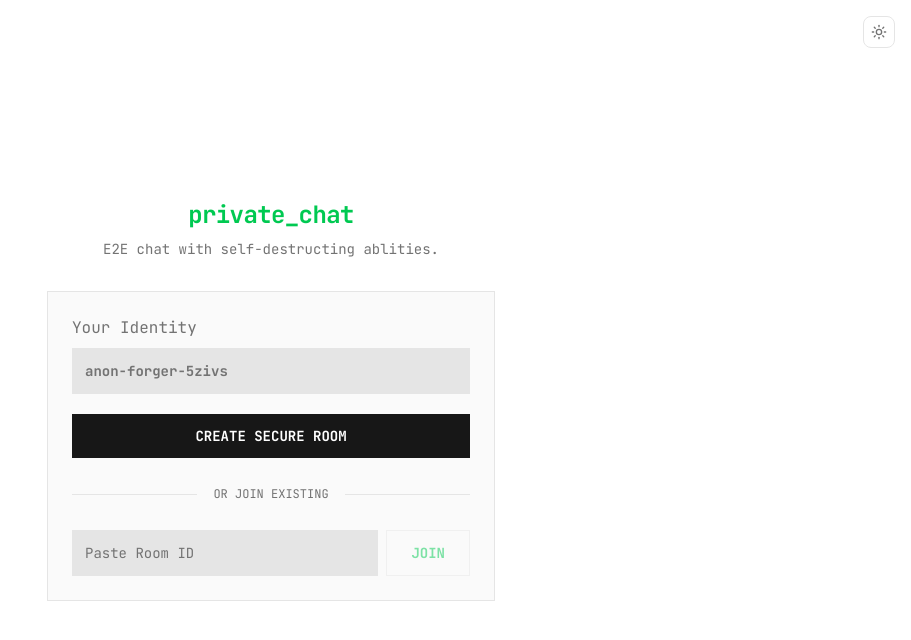
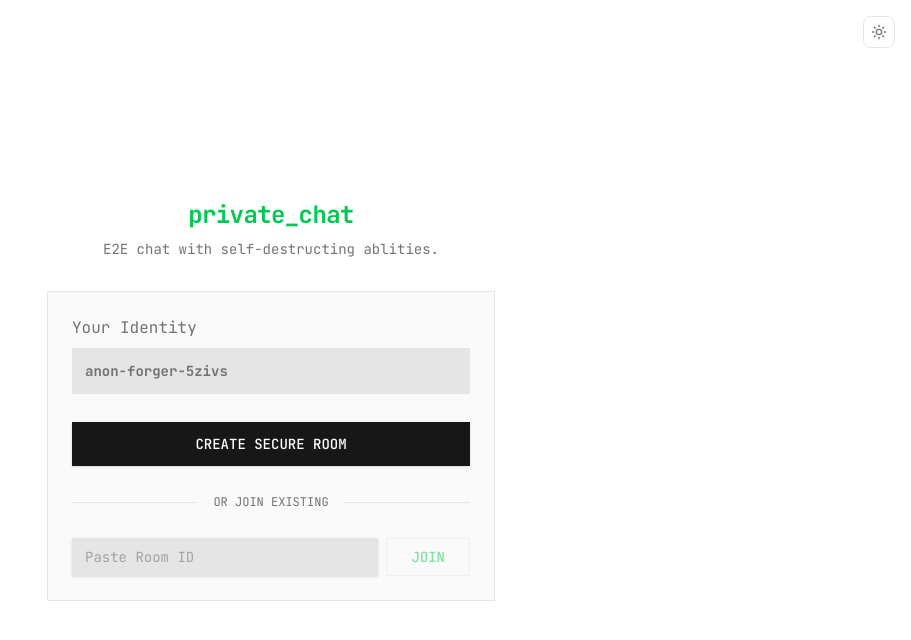
Before and after one commit to hyperdevstuff/sole-chat, a Next.js app: page / in a window 1280 px wide. Shown: the top 640 px of the page, without its empty margins (369-1280 px from the left). Built offline with nearby package versions, Linux system fonts and the light colour scheme; what @elysiajs/eden would draw is missing.

Commit message:
refactor: migrate home page to shared Button and Input components

```diff
--- a/src/app/page.tsx
+++ b/src/app/page.tsx
@@ -9,6 +9,8 @@ import "nanoid";
 import { useRouter } from "next/navigation";
 import { Loader2 } from "lucide-react";
 import { ThemeToggle } from "@/components/theme-toggle";
+import { Button } from "@/components/ui/button";
+import { Input } from "@/components/ui/input";
 
 function App() {
   const { username } = useUsername();
@@ -81,11 +83,11 @@ function App() {
                 </div>
               </div>
             </div>
-            <button
+            <Button
               onClick={() => createRoom()}
               disabled={isPending}
               aria-label="Create a new secure chat room"
-              className="w-full flex items-center justify-center gap-2 bg-foreground text-background p-3 text-sm font-bold hover:bg-foreground/90 hover:scale-[1.02] active:scale-[0.98] transition-all mt-2 cursor-pointer disabled:opacity-50 disabled:cursor-not-allowed disabled:hover:scale-100"
+              className="w-full flex items-center justify-center gap-2 bg-foreground text-background p-3 text-sm font-bold hover:bg-foreground/90 hover:scale-[1.02] active:scale-[0.98] transition-all mt-2 cursor-pointer disabled:opacity-50 disabled:cursor-not-allowed disabled:hover:scale-100 rounded-none h-auto"
             >
               {isPending ? (
                 <>
@@ -95,7 +97,7 @@ function App() {
               ) : (
                 "CREATE SECURE ROOM"
               )}
-            </button>
+            </Button>
 
             <div className="flex items-center gap-4 py-2">
               <div className="h-px flex-1 bg-border" />
@@ -107,22 +109,23 @@ function App() {
 
             <div className="space-y-2">
               <div className="flex gap-2">
-                <input
+                <Input
                   type="text"
                   placeholder="Paste Room ID"
                   value={roomId}
                   onChange={(e) => setRoomId(e.target.value)}
                   onKeyDown={(e) => e.key === "Enter" && handleJoin()}
-                  className="flex-1 bg-surface-sunken border border-border p-3 text-sm text-foreground placeholder:text-muted focus:outline-none focus:border-green-500/50 transition-colors font-mono"
+                  className="flex-1 bg-surface-sunken border border-border p-3 text-sm text-foreground placeholder:text-muted focus:outline-none focus:border-green-500/50 transition-colors font-mono rounded-none h-auto focus-visible:ring-0 shadow-none"
                 />
-                <button
+                <Button
+                  variant="ghost"
                   onClick={handleJoin}
                   disabled={!roomId.trim()}
                   aria-label="Join existing room"
-                  className="px-6 border border-border bg-transparent text-green-500 text-sm font-bold hover:bg-green-500/10 transition-colors cursor-pointer disabled:opacity-50 disabled:cursor-not-allowed whitespace-nowrap"
+                  className="px-6 border border-border bg-transparent text-green-500 text-sm font-bold hover:bg-green-500/10 transition-colors cursor-pointer disabled:opacity-50 disabled:cursor-not-allowed whitespace-nowrap rounded-none h-auto"
                 >
                   JOIN
-                </button>
+                </Button>
               </div>
             </div>
           </div>
```
Also changed, not shown: .opencode/ralph-loop.state.json, 1 other file (tests, documents, lock files or other folders).
